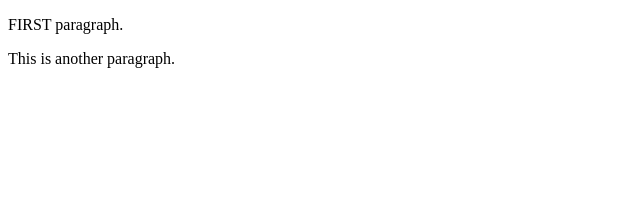
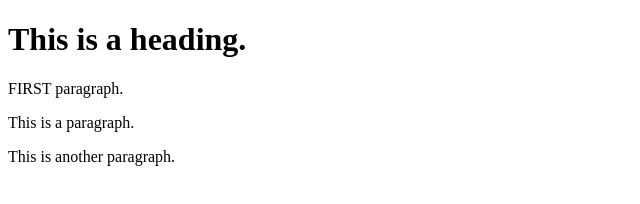
Before and after one commit to dnlfrnk00/learning-git, a plain HTML site: page index.html in a window 1280 px wide. Shown: the whole page, without its empty margins (0-640 px from the left). Drawn offline with Linux system fonts and the light colour scheme.

Commit message:
Update index.html

```diff
--- a/index.html
+++ b/index.html
@@ -7,7 +7,9 @@
     <title>Document</title>
 </head>
 <body>
+    <h1>This is a heading.</h1>
     <p>FIRST paragraph.</p>
+    <p>This is a paragraph.</p>
     <p>This is another paragraph.</p>
 </body>
 </html>
```
